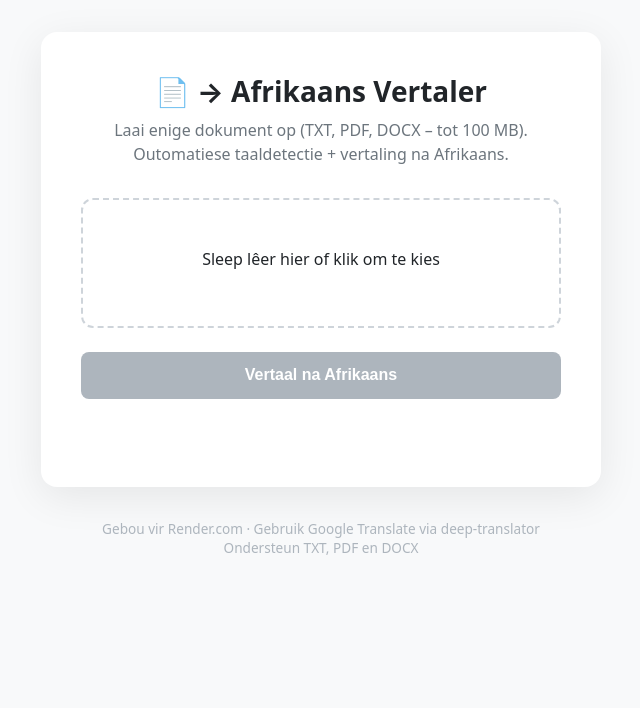
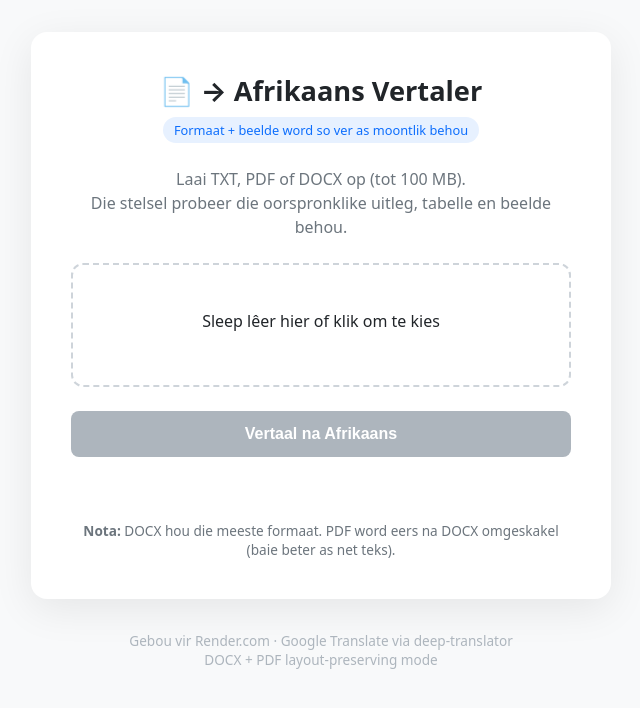
Before and after one commit to lnciaviv-ai/Document-translation, a FastAPI app: page / in a window 1280 px wide. Shown: the top 708 px of the page, without its empty margins (319-959 px from the left). Run offline with FastAPI, Linux system fonts and the light colour scheme.

Commit message:
Add files via upload

```diff
--- a/main.py
+++ b/main.py
@@ -1,34 +1,29 @@
 import os
 import io
+import tempfile
 from pathlib import Path
 
 from fastapi import FastAPI, File, UploadFile, HTTPException, Request
 from fastapi.responses import HTMLResponse, StreamingResponse
 from fastapi.templating import Jinja2Templates
 from deep_translator import GoogleTranslator
-import fitz  # PyMuPDF
 from docx import Document
-from docx.shared import Pt
+from pdf2docx import Converter
 
-app = FastAPI(title="Afrikaans Document Translator", version="1.0")
+app = FastAPI(title="Afrikaans Document Translator", version="2.0")
 
-# Max upload size: 100 MB
-MAX_SIZE = 100 * 1024 * 1024
-
+MAX_SIZE = 100 * 1024 * 1024  # 100 MB
 templates = Jinja2Templates(directory="templates")
-
-# Allowed extensions
 ALLOWED = {".txt", ".pdf", ".docx"}
 
 
 def chunk_text(text: str, max_chars: int = 4500) -> list[str]:
-    """Split text into safe chunks for Google Translate."""
+    """Split long text into safe chunks for Google Translate."""
     chunks = []
     while text:
         if len(text) <= max_chars:
             chunks.append(text)
             break
-        # Prefer splitting on paragraph or sentence
         split_at = text.rfind("\n\n", 0, max_chars)
         if split_at == -1:
             split_at = text.rfind(". ", 0, max_chars)
@@ -39,53 +34,112 @@ def chunk_text(text: str, max_chars: int = 4500) -> list[str]:
     return [c for c in chunks if c]
 
 
-def translate_to_afrikaans(text: str) -> str:
-    """Translate any language → Afrikaans with chunking + auto-detect."""
+def translate_text(text: str) -> str:
+    """Translate any language → Afrikaans."""
     if not text or not text.strip():
-        return ""
+        return text
     translator = GoogleTranslator(source="auto", target="af")
     chunks = chunk_text(text)
-    translated_parts = []
+    parts = []
     for chunk in chunks:
         try:
             result = translator.translate(chunk)
-            translated_parts.append(result or chunk)
-        except Exception as e:
-            # Fallback: keep original on failure
-            translated_parts.append(f"[Translation error: {str(e)[:80]}]\n{chunk}")
-    return "\n\n".join(translated_parts)
+            parts.append(result if result else chunk)
+        except Exception:
+            parts.append(chunk)  # keep original on failure
+    return "\n\n".join(parts)
 
 
-def extract_text_from_pdf(file_bytes: bytes) -> str:
-    doc = fitz.open(stream=file_bytes, filetype="pdf")
-    texts = []
-    for page in doc:
-        texts.append(page.get_text("text"))
-    doc.close()
-    return "\n\n".join(texts)
+def translate_paragraph(paragraph):
+    """Translate a single paragraph while trying to keep run formatting."""
+    if not paragraph.text.strip():
+        return
+
+    full_text = paragraph.text
+    translated = translate_text(full_text)
+
+    # Simple strategy that works well for most documents:
+    # Clear existing runs and put the translated text in the first run
+    # (keeps paragraph style, and most basic formatting)
+    if paragraph.runs:
+        # Keep the first run's formatting
+        first_run = paragraph.runs[0]
+        first_run.text = translated
+        # Remove the rest of the runs
+        for run in paragraph.runs[1:]:
+            run.text = ""
+    else:
+        paragraph.add_run(translated)
 
 
-def extract_text_from_docx(file_bytes: bytes) -> str:
-    doc = Document(io.BytesIO(file_bytes))
-    return "\n\n".join([p.text for p in doc.paragraphs if p.text.strip()])
+def translate_table(table):
+    """Translate all cells in a table."""
+    for row in table.rows:
+        for cell in row.cells:
+            for paragraph in cell.paragraphs:
+                translate_paragraph(paragraph)
 
 
-def create_translated_docx(original_text: str, translated: str) -> bytes:
-    """Create a simple bilingual-style DOCX (original + Afrikaans)."""
-    doc = Document()
-    doc.add_heading("Oorspronklike teks / Original", level=1)
-    # Limit original text length to keep file reasonable
-    preview = original_text[:30000] + ("..." if len(original_text) > 30000 else "")
-    doc.add_paragraph(preview)
-    doc.add_heading("Afrikaanse vertaling", level=1)
-    for para in translated.split("\n\n"):
-        p = doc.add_paragraph(para)
-        for run in p.runs:
-            run.font.size = Pt(11)
+def translate_docx_in_place(docx_bytes: bytes) -> bytes:
+    """
+    Open a DOCX, translate all text in place (paragraphs + tables),
+    keep images, styles, headers, footers, layout as much as possible.
+    """
+    doc = Document(io.BytesIO(docx_bytes))
+
+    # Body paragraphs
+    for paragraph in doc.paragraphs:
+        translate_paragraph(paragraph)
+
+    # Tables
+    for table in doc.tables:
+        translate_table(table)
+
+    # Headers & Footers
+    for section in doc.sections:
+        for header in [section.header, section.first_page_header]:
+            if header:
+                for paragraph in header.paragraphs:
+                    translate_paragraph(paragraph)
+                for table in header.tables:
+                    translate_table(table)
+
+        for footer in [section.footer, section.first_page_footer]:
+            if footer:
+                for paragraph in footer.paragraphs:
+                    translate_paragraph(paragraph)
+                for table in footer.tables:
+                    translate_table(table)
+
+    # Save to bytes
     buffer = io.BytesIO()
     doc.save(buffer)
     buffer.seek(0)
     return buffer.getvalue()
+
+
+def pdf_to_docx_bytes(pdf_bytes: bytes) -> bytes:
+    """Convert PDF to DOCX using pdf2docx (preserves layout & images reasonably well)."""
+    with tempfile.NamedTemporaryFile(suffix=".pdf", delete=False) as tmp_pdf:
+        tmp_pdf.write(pdf_bytes)
+        tmp_pdf_path = tmp_pdf.name
+
+    tmp_docx_path = tmp_pdf_path.replace(".pdf", ".docx")
+
+    try:
+        cv = Converter(tmp_pdf_path)
+        cv.convert(tmp_docx_path, start=0, end=None)
+        cv.close()
+
+        with open(tmp_docx_path, "rb") as f:
+            docx_bytes = f.read()
+        return docx_bytes
+    finally:
+        for path in (tmp_pdf_path, tmp_docx_path):
+            try:
+                os.unlink(path)
+            except Exception:
+                pass
 
 
 @app.get("/", response_class=HTMLResponse)
@@ -95,58 +149,60 @@ async def home(request: Request):
 
 @app.post("/translate")
 async def translate_document(file: UploadFile = File(...)):
-    # Validate
     if not file.filename:
-        raise HTTPException(400, "No filename")
+        raise HTTPException(400, "No filename provided")
+
     ext = Path(file.filename).suffix.lower()
     if ext not in ALLOWED:
         raise HTTPException(400, f"Unsupported type. Allowed: {', '.join(ALLOWED)}")
 
-    # Size check
     content = await file.read()
     if len(content) > MAX_SIZE:
-        raise HTTPException(413, f"File too large. Max {MAX_SIZE // (1024 * 1024)} MB")
+        raise HTTPException(413, f"File too large. Maximum is {MAX_SIZE // (1024*1024)} MB")
 
-    # Extract text
     try:
         if ext == ".txt":
             text = content.decode("utf-8", errors="replace")
+            translated = translate_text(text)
+            # Return as simple DOCX for consistency
+            doc = Document()
+            doc.add_paragraph(translated)
+            buffer = io.BytesIO()
+            doc.save(buffer)
+            buffer.seek(0)
+            output_bytes = buffer.getvalue()
+            out_name = f"afrikaans_{Path(file.filename).stem}.docx"
+
+        elif ext == ".docx":
+            output_bytes = translate_docx_in_place(content)
+            out_name = f"afrikaans_{Path(file.filename).stem}.docx"
+
         elif ext == ".pdf":
-            text = extract_text_from_pdf(content)
-        elif ext == ".docx":
-            text = extract_text_from_docx(content)
+            # Convert PDF → DOCX (keeps layout & images much better)
+            docx_bytes = pdf_to_docx_bytes(content)
+            # Then translate the DOCX in place
+            output_bytes = translate_docx_in_place(docx_bytes)
+            out_name = f"afrikaans_{Path(file.filename).stem}.docx"
+
         else:
-            raise HTTPException(400, "Unsupported")
-    except Exception as e:
-        raise HTTPException(400, f"Failed to extract text: {str(e)}")
+            raise HTTPException(400, "Unsupported file type")
 
-    if not text.strip():
-        raise HTTPException(400, "No extractable text found in document")
-
-    # Translate
-    try:
-        translated = translate_to_afrikaans(text)
     except Exception as e:
         raise HTTPException(500, f"Translation failed: {str(e)}")
-
-    # Return as downloadable DOCX
-    output_bytes = create_translated_docx(text, translated)
-    filename = f"afrikaans_{Path(file.filename).stem}.docx"
 
     return StreamingResponse(
         io.BytesIO(output_bytes),
         media_type="application/vnd.openxmlformats-officedocument.wordprocessingml.document",
-        headers={"Content-Disposition": f'attachment; filename="{filename}"'},
+        headers={"Content-Disposition": f'attachment; filename="{out_name}"'},
     )
 
 
 @app.get("/health")
 async def health():
-    return {"status": "ok", "target": "Afrikaans (af)"}
+    return {"status": "ok", "target": "Afrikaans (af)", "version": "2.0 - format preserving"}
 
 
 if __name__ == "__main__":
     import uvicorn
-
     port = int(os.environ.get("PORT", 8000))
     uvicorn.run(app, host="0.0.0.0", port=port)
--- a/requirements.txt
+++ b/requirements.txt
@@ -4,5 +4,6 @@ python-multipart==0.0.9
 deep-translator==1.11.4
 pymupdf==1.24.14
 python-docx==1.1.2
+pdf2docx==0.5.8
 aiofiles==24.1.0
 jinja2==3.1.4
--- a/templates/index.html
+++ b/templates/index.html
@@ -3,7 +3,7 @@
 <head>
   <meta charset="UTF-8">
   <meta name="viewport" content="width=device-width, initial-scale=1.0">
-  <title>Dokument Vertaler → Afrikaans</title>
+  <title>Dokument Vertaler → Afrikaans (Formaat behou)</title>
   <style>
     :root { --primary: #0d6efd; --bg: #f8f9fa; }
     * { box-sizing: border-box; margin: 0; padding: 0; }
@@ -21,17 +21,26 @@
       background: white;
       border-radius: 16px;
       box-shadow: 0 10px 40px rgba(0,0,0,0.08);
-      max-width: 560px;
+      max-width: 580px;
       width: 100%;
       padding: 2.5rem;
       text-align: center;
     }
-    h1 { font-size: 1.75rem; margin-bottom: 0.5rem; }
-    p { color: #6c757d; margin-bottom: 2rem; line-height: 1.5; }
+    h1 { font-size: 1.7rem; margin-bottom: 0.5rem; }
+    p { color: #6c757d; margin-bottom: 1.5rem; line-height: 1.5; }
+    .badge {
+      display: inline-block;
+      background: #e7f1ff;
+      color: #0d6efd;
+      font-size: 0.8rem;
+      padding: 0.25rem 0.7rem;
+      border-radius: 20px;
+      margin-bottom: 1.5rem;
+    }
     .dropzone {
       border: 2px dashed #ced4da;
       border-radius: 12px;
-      padding: 3rem 1.5rem;
+      padding: 2.8rem 1.5rem;
       cursor: pointer;
       transition: all 0.2s;
       margin-bottom: 1.5rem;
@@ -89,14 +98,21 @@
       color: #495057;
       margin-top: 0.5rem;
     }
+    .note {
+      font-size: 0.85rem;
+      color: #6c757d;
+      margin-top: 1rem;
+      line-height: 1.4;
+    }
   </style>
 </head>
 <body>
   <div class="card">
     <h1>📄 → Afrikaans Vertaler</h1>
+    <div class="badge">Formaat + beelde word so ver as moontlik behou</div>
     <p>
-      Laai enige dokument op (TXT, PDF, DOCX – tot 100 MB).<br>
-      Outomatiese taaldetectie + vertaling na Afrikaans.
+      Laai TXT, PDF of DOCX op (tot 100 MB).<br>
+      Die stelsel probeer die oorspronklike uitleg, tabelle en beelde behou.
     </p>
 
     <div class="dropzone" id="dropzone">
@@ -111,11 +127,15 @@
       <div class="progress-bar" id="progressBar"></div>
     </div>
     <div class="status" id="status"></div>
+
+    <div class="note">
+      <strong>Nota:</strong> DOCX hou die meeste formaat. PDF word eers na DOCX omgeskakel (baie beter as net teks).
+    </div>
   </div>
 
   <footer>
-    Gebou vir Render.com · Gebruik Google Translate via deep-translator<br>
-    Ondersteun TXT, PDF en DOCX
+    Gebou vir Render.com · Google Translate via deep-translator<br>
+    DOCX + PDF layout-preserving mode
   </footer>
 
   <script>
@@ -168,10 +188,10 @@
     translateBtn.addEventListener('click', async () => {
       if (!selectedFile) return;
       translateBtn.disabled = true;
-      status.textContent = 'Besig om te vertaal… dit kan ’n paar minute neem vir groot dokumente.';
+      status.textContent = 'Besig om te vertaal en formaat te behou… dit kan ’n paar minute neem.';
       status.style.color = '#0d6efd';
       progress.style.display = 'block';
-      progressBar.style.width = '25%';
+      progressBar.style.width = '20%';
 
       const formData = new FormData();
       formData.append('file', selectedFile);
@@ -195,7 +215,6 @@
         const blob = await res.blob();
         progressBar.style.width = '100%';
 
-        // Get filename from header if possible
         let filename = 'afrikaans_vertaling.docx';
         const disposition = res.headers.get('Content-Disposition');
         if (disposition && disposition.includes('filename=')) {
@@ -212,7 +231,7 @@
         a.remove();
         URL.revokeObjectURL(url);
 
-        status.textContent = 'Klaar! Die Afrikaanse lêer is afgelaai.';
+        status.textContent = 'Klaar! Die Afrikaanse lêer is afgelaai (met formaat behou).';
         status.style.color = '#198754';
       } catch (err) {
         status.textContent = 'Fout: ' + err.message;
```
